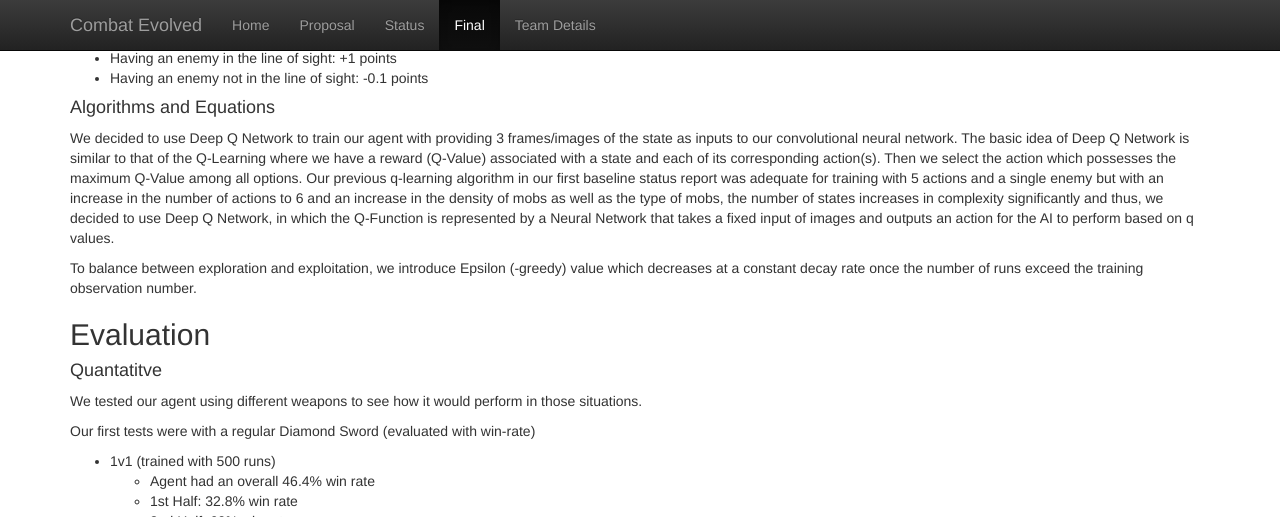
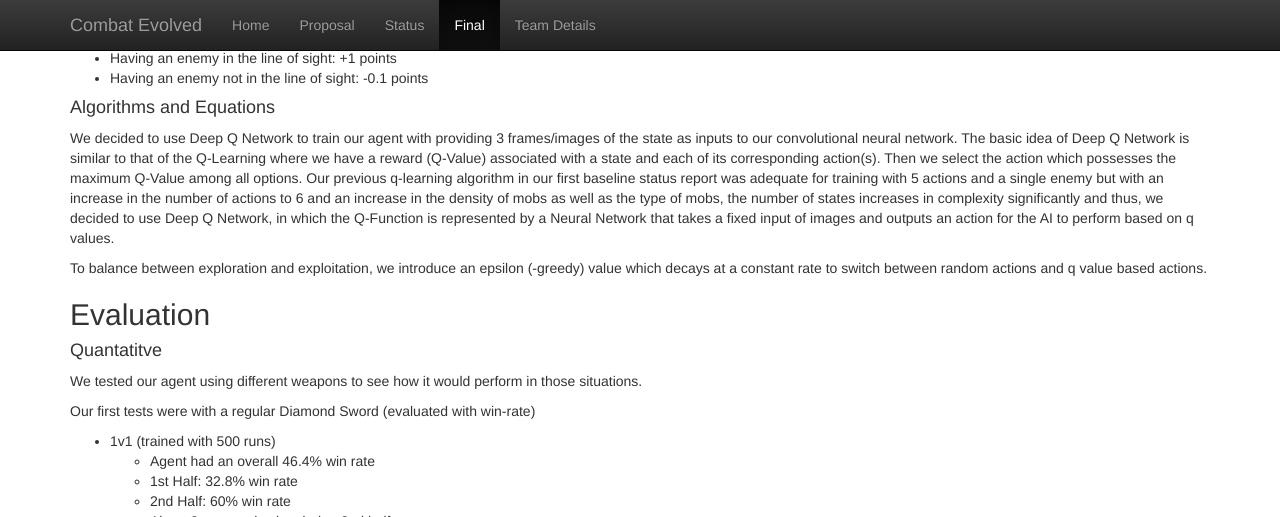
Before and after one commit to MirageVortex/CombatEvolve, a Jekyll site: the page built from docs/final.md, in a window 1280 px wide and 900 px high, scrolled down 2165 px, cut to the strip 0-517 px from the top of the window. Built offline with Jekyll 4.4.1, drawn with Linux system fonts in a browser that asks for light colours.

Commit message:
Update final.md

```diff
--- a/docs/final.md
+++ b/docs/final.md
@@ -51,7 +51,7 @@
 #### Algorithms and Equations
 We decided to use Deep Q Network to train our agent with providing 3 frames/images of the state as inputs to our convolutional neural network. The basic idea of Deep Q Network is similar to that of the Q-Learning where we have a reward (Q-Value) associated with a state and each of its corresponding action(s). Then we select the action which possesses the maximum Q-Value among all options. Our previous q-learning algorithm in our first baseline status report was adequate for training with 5 actions and a single enemy but with an increase in the number of actions to 6 and an increase in the density of mobs as well as the type of mobs, the number of states increases in complexity significantly and thus, we decided to use Deep Q Network, in which the Q-Function is represented by a Neural Network that takes a fixed input of images and outputs an action for the AI to perform based on q values.
 
-To balance between exploration and exploitation, we introduce Epsilon (-greedy) value which decreases at a constant decay rate once the number of runs exceed the training observation number.
+To balance between exploration and exploitation, we introduce an epsilon (-greedy) value which decays at a constant rate to switch between random actions and q value based actions.
 
 ## Evaluation
 #### Quantatitve
@@ -64,7 +64,9 @@
 	- 2nd Half: 60% win rate
 	- About 2x as much wins during 2nd half
 
+
 <img src="rate.jpg" alt="winrate" title="1v1winrate">
+
 
 Agent performed a lot better within the second half of the training which is greatly improved over Q-Table implementation which only had a win-rate of 31%
 
@@ -74,19 +76,27 @@
 	- 2nd Half: 12.8% win rate
 	- Barely any difference
 
+
 <img src="win-rate2.jpg" alt="win-rate2" title="2v1winrate">
+
 
 Agent did not perform so well against 2 enemies as we had wanted and we did not test it against 3 enemies. This was most likely due to our inputs as we were unable to allow the agent to check its position in the room so it would get trapped in a corner. With this result, we decided not to move onto testing with a Diamond Sword with Sharpness V. The results were not that much different as we only tested with a 3v1 to see how well the agent would do. This
 
 Our last tests were done with the 1HKO sword to see how fast our agent would be able to kill the enemies
 - 1v1 (90.86% win rate)
 The agent spends less time after a while trying to kill the monster as shown below
+
+
 <img src="1v1-times.jpg" alt="1v1-times" title="1v1times">
 
 - 2v1 (73.14% win rate)
+
+
 <img src="2v1-times.jpg" alt="2v1_times" title="2v1times">
 
 - 3v1 (66.57% win rate))
+
+
 <img src="3v1-times.jpg" alt="3v1-times" title="3v1times">
 
 The drop in win rate is acceptable as the complexity of the problem significantly increases as the number of monsters increase.
```
